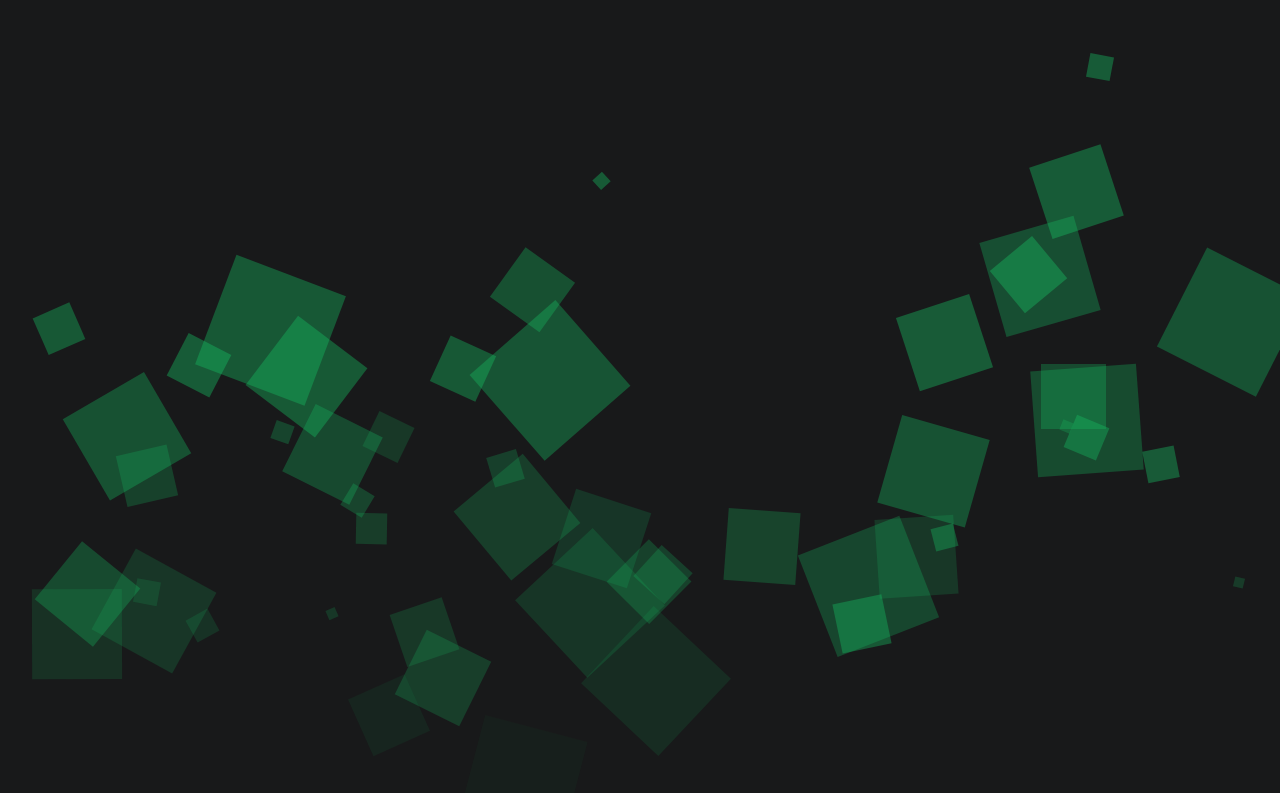
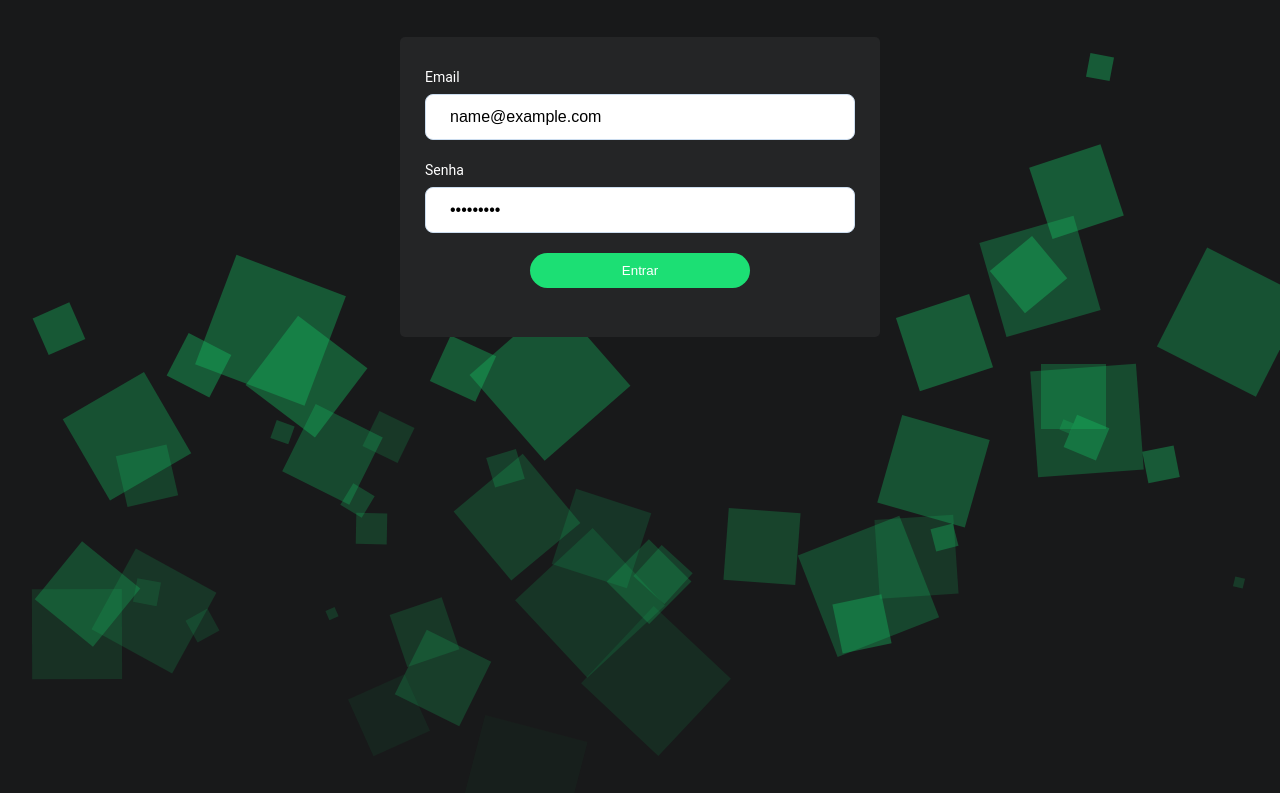
Before and after one commit to williamteles/Fibobook, a plain HTML site: page login.html in a window 1280 px wide. Both pictures are taken after typing "name@example.com", "Sample123" into the empty fields and a click on the button "Entrar". Shown: the part 61-854 px from the top of the page. Drawn offline with Linux system fonts and the light colour scheme.

Commit message:
validação da tela de login e algumas mudanças

```diff
--- a/js/script.js
+++ b/js/script.js
@@ -1,13 +1,40 @@
 const btnLogin = document.querySelector(".btn-login");
 const form = document.querySelector("form");
 
+var emailJacquin = "erickjacquin_tompero@gmail.com";
+var passwordJacquin = "vergonhadaproficion";
+
+// function validateLogin() {
+//   const userEmail = document.getElementById("email");
+//   const userPassword = document.getElementById("login-password");
+
+//   if (userEmail.value != emailJacquin || userPassword.value != passwordJacquin ) {
+//     alert("Ta errado isso aí boy");
+//   }else{
+//     form.action = "index.html";
+//   }
+// }
+
 btnLogin.addEventListener("click", event => {
-  event.preventDefault();
+  // event.preventDefault();
+
 
   const fields = [...document.querySelectorAll(".input-block input")];
-
   fields.forEach(field => {
     if (field.value === "") form.classList.add("validate-error");
+    const userEmail = document.getElementById("email");
+    const userPassword = document.getElementById("login-password");
+
+    if (userEmail.value != emailJacquin || userPassword.value != passwordJacquin ) {
+      form.classList.add("validate-error");
+      event.preventDefault();
+    }else{
+      form.action = "index.html";
+    }
+    // if (field[0].value == jacquinEmail && field[1].value == jacquinPassword) {
+    //   document.getElementById("form").action = "/index.html"
+    // }
+
   });
 
   const formError = document.querySelector(".validate-error");
@@ -20,7 +47,11 @@ btnLogin.addEventListener("click", event => {
   } else {
     form.classList.add("form-hide");
   }
+
+
+
 });
+
 
 form.addEventListener("animationstart", event => {
   if (event.animationName === "down") {
@@ -34,30 +65,3 @@ form.addEventListener("animationend", event => {
     document.querySelector("body").style.overflow = "none";
   }
 });
-
-// squares
-const ulSquares = document.querySelector("ul.squares")
-
-for (let i = 0; i < 50; i++) {
-    const li = document.createElement("li");
-
-    const random = (min, max) => Math.random() * (max -min) + min;
-    const size = Math.floor(random(10, 120));
-
-    const position = random(1, 99);
-
-    const delay = random(5, 0.1);
-    const duration = random(24, 12);
-
-    li.style.width = `${size}px`;
-    li.style.height = `${size}px`;
-    li.style.bottom = `-${size}px`;
-
-    li.style.left = `${position}%`;
-
-    li.style.animationDelay = `${delay}s`
-    li.style.animationDuration = `${duration}s`
-    li.style.animationTimingFunction = `cubic-bezier(${Math.random()}, ${Math.random()}, ${Math.random()}, ${Math.random()})`;
-
-    ulSquares.appendChild(li);
-}
--- /dev/null
+++ b/js/squareAnimation.js
@@ -0,0 +1,26 @@
+// squares
+const ulSquares = document.querySelector("ul.squares")
+
+for (let i = 0; i < 50; i++) {
+    const li = document.createElement("li");
+
+    const random = (min, max) => Math.random() * (max -min) + min;
+    const size = Math.floor(random(10, 120));
+
+    const position = random(1, 99);
+
+    const delay = random(5, 0.1);
+    const duration = random(24, 12);
+
+    li.style.width = `${size}px`;
+    li.style.height = `${size}px`;
+    li.style.bottom = `-${size}px`;
+
+    li.style.left = `${position}%`;
+
+    li.style.animationDelay = `${delay}s`
+    li.style.animationDuration = `${duration}s`
+    li.style.animationTimingFunction = `cubic-bezier(${Math.random()}, ${Math.random()}, ${Math.random()}, ${Math.random()})`;
+
+    ulSquares.appendChild(li);
+}
--- a/login.html
+++ b/login.html
@@ -10,15 +10,15 @@
     <section class="form-section">
         <h1>LOGIN</h1>
         <div class="form-wrapper">
-            <form action="">
+            <form action="" id="form">
 
                 <div class="input-block">
-                    <label for="emali">Email</label>
+                    <label for="email">Email</label>
                     <input type="email" id="email">
                 </div>
                 <div class="input-block">
                     <label for="password">Senha</label>
-                    <input type="password" id="login-passsword">
+                    <input type="password" id="login-password">
                 </div>
 
                 <button type="submit" class="btn-login">Entrar</button>
@@ -30,5 +30,6 @@
     </ul>
 
     <script src="js/script.js"></script>
+    <script src="js/squareAnimation.js"></script>
 </body>
 </html>
```
